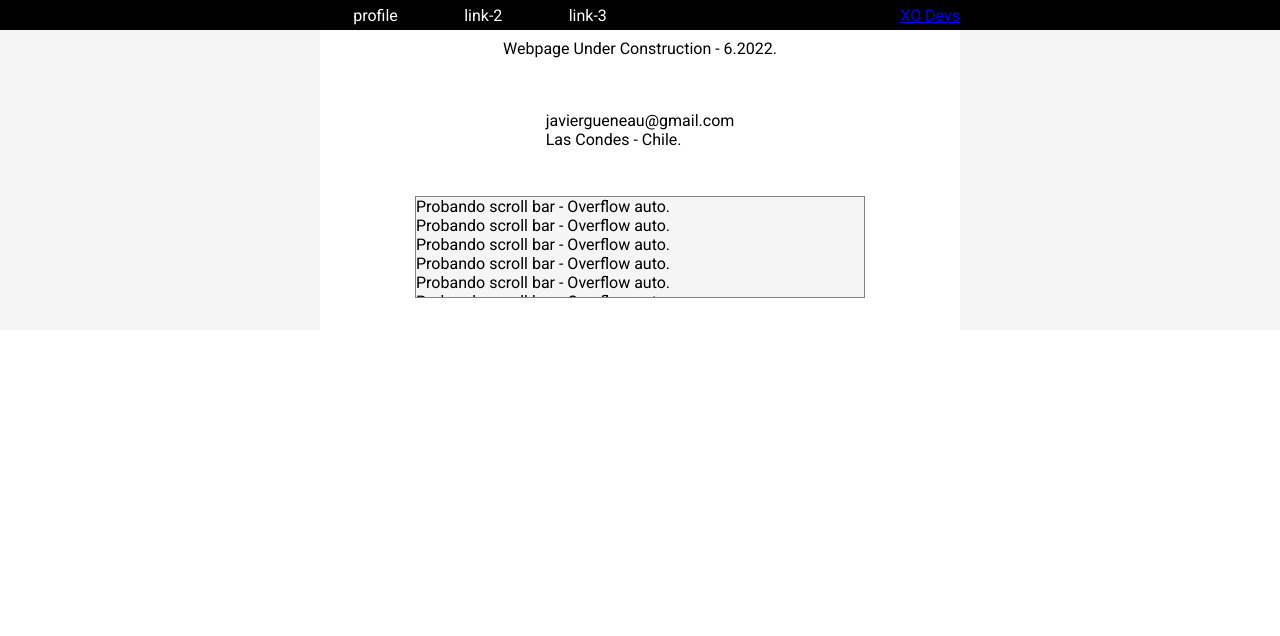
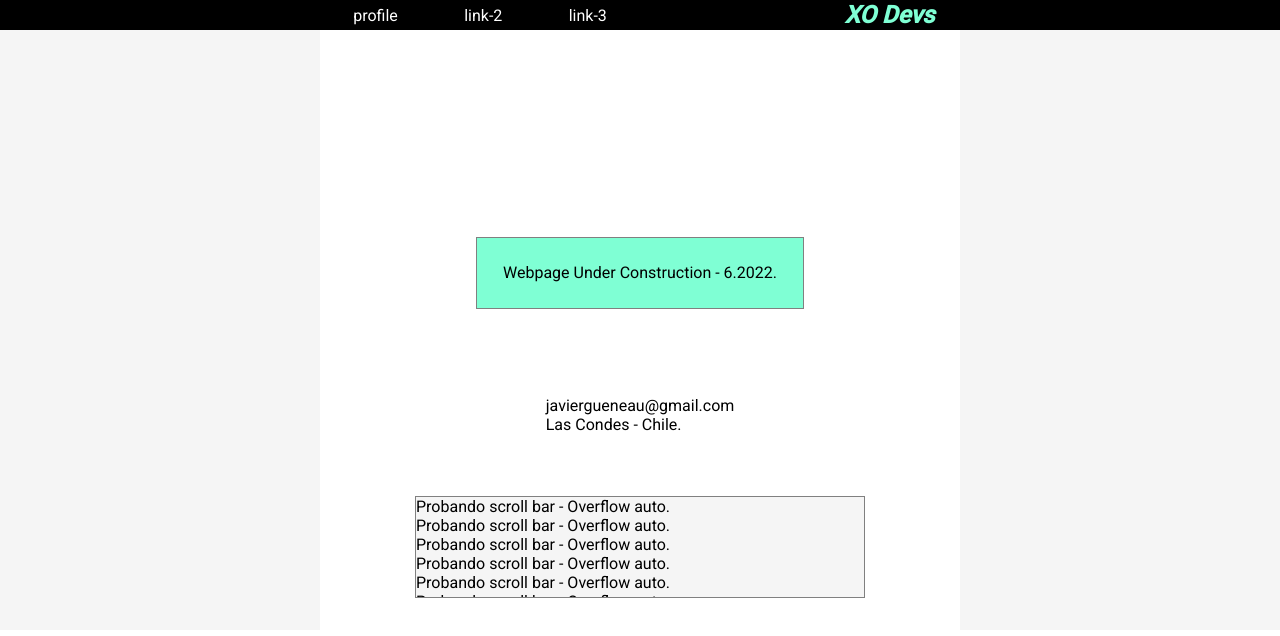
Before and after one commit to javier-gueneau/javier-gueneau, a plain HTML site: page index.html in a window 1280 px wide. Drawn offline with Linux system fonts and the light colour scheme; a web font is replaced by a local one.

Commit message:
Update style.css

```diff
--- a/style.css
+++ b/style.css
@@ -4,6 +4,7 @@
     font-family: 'Roboto', sans-serif;
 }
 
+/* .    .   .   .   .   Nav Bar */
 
 .nav{
     background-color: black;
@@ -37,7 +38,7 @@
     text-decoration: none;
 }
 
-.get{
+.mark{
     color: aquamarine;
     font-weight: 700;
     margin-right: 4%;
@@ -52,7 +53,7 @@
 .body{
     background-color: whitesmoke;
     width: 100%;
-    height: 80%;
+    height: 100%;
     display: flex;
     justify-content: center;
     align-items: center;
@@ -61,7 +62,7 @@
 .body-center{
     background-color: white;
     width: 50%;
-    height: 300px;
+    height: 600px;
     display: flex;
     flex-direction: column;
     justify-content: flex-end;
@@ -85,12 +86,9 @@
 
 /* AQUI */
 
-/* .t1{
+.pp{
     background-color: aquamarine;
-    font-size: 600%;
-} */
-
-/* p {
-    background-color: aquamarine;
-    font-size: 100%;
-} */
+    margin: 3%;
+    padding: 4%;
+    border: 1px solid gray;
+}
```
